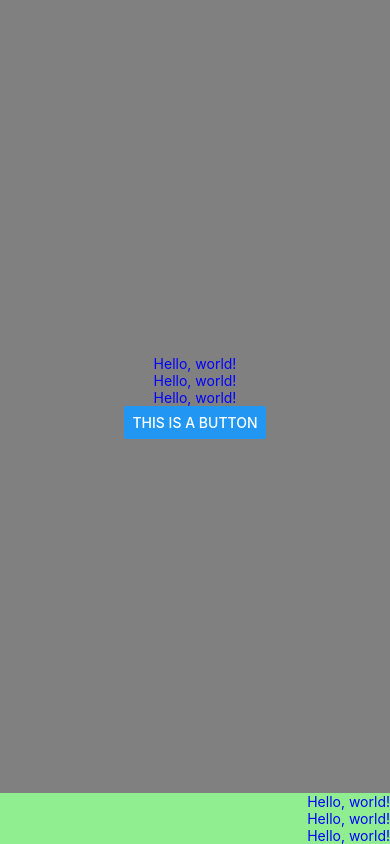
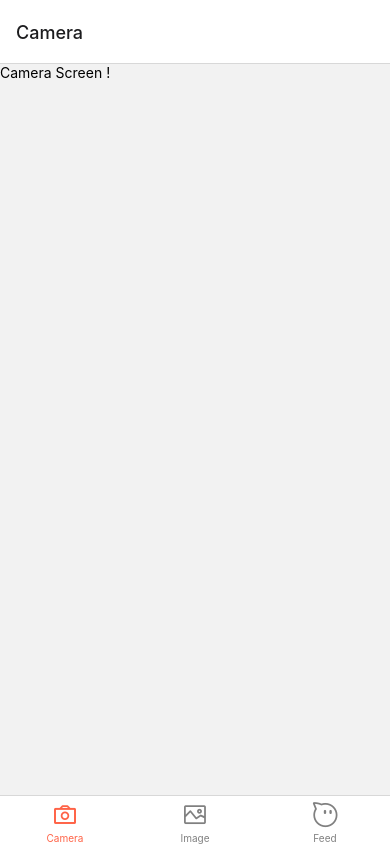
Before and after one commit to BenjaminDexant/my-app, a React Native app: screen / in a window 390 px wide. Built offline with nearby package versions, Linux system fonts and the light colour scheme.

Commit message:
add antdesign icons for tabs icons

```diff
--- a/App.tsx
+++ b/App.tsx
@@ -1,38 +1,50 @@
+import React from 'react';
 import { StyleSheet, Text, View, Button } from 'react-native';
+import { NavigationContainer } from '@react-navigation/native';
+import { createBottomTabNavigator } from '@react-navigation/bottom-tabs';
+import { AntDesign } from '@expo/vector-icons';
+
+import CameraScreen from './screens/CameraScreen';
+import FeedScreen from './screens/FeedScreen';
+import ImageScreen from './screens/ImageScreen';
+
+const Tab = createBottomTabNavigator();
 
 export default function App() {
   return (
-    <View style={styles.globalcontainer}>
-      <View style={styles.containera}>
-        <Text style={styles.text}>Hello, world!</Text>
-        <Text style={styles.text}>Hello, world!</Text>
-        <Text style={styles.text}>Hello, world!</Text>
-        <Button title="This is a button" />
-      </View>
-      <View style={styles.containerb}>
-        <Text style={styles.text}>Hello, world!</Text>
-        <Text style={styles.text}>Hello, world!</Text>
-        <Text style={styles.text}>Hello, world!</Text>
-      </View>
-    </View>
-  );
+    <NavigationContainer>
+      <Tab.Navigator
+        screenOptions={({ route }) => ({
+          tabBarIcon: ({ focused, color, size }) => {
+            let iconName: string | undefined;
+
+            if (route.name === 'Camera') {
+              iconName = focused
+                ? 'camerao'
+                : 'camera';
+            } else if (route.name === 'Image') {
+              iconName = "picture";
+            } else if (route.name === 'Feed') {
+               iconName = focused
+                ? 'aliwangwang'
+                : 'aliwangwang-o1';
+            }
+
+
+            // You can return any component that you like here!
+            return <AntDesign name={iconName} size={size} color={color} />;
+          },
+          tabBarActiveTintColor: 'tomato',
+          tabBarInactiveTintColor: 'gray',
+      })}
+      >
+        <Tab.Screen
+          name="Camera"
+          component={CameraScreen}
+          options={{ unmountOnBlur: true }}
+        />
+        <Tab.Screen name="Image" component={ImageScreen} />
+        <Tab.Screen name="Feed" component={FeedScreen} />
+      </Tab.Navigator>
+    </NavigationContainer>  );
 };
-
-const styles = StyleSheet.create({
-  text: {
-    color: "blue",
-  },
-  containera: {
-    backgroundColor: "grey",
-    flex: 1,
-    alignItems: "center",
-    justifyContent: "center",
-  },
-  containerb: {
-    backgroundColor: "lightgreen",
-    alignItems: "flex-end",
-  },
-  globalcontainer: {
-    flex: 1,
-  },
-});
```
